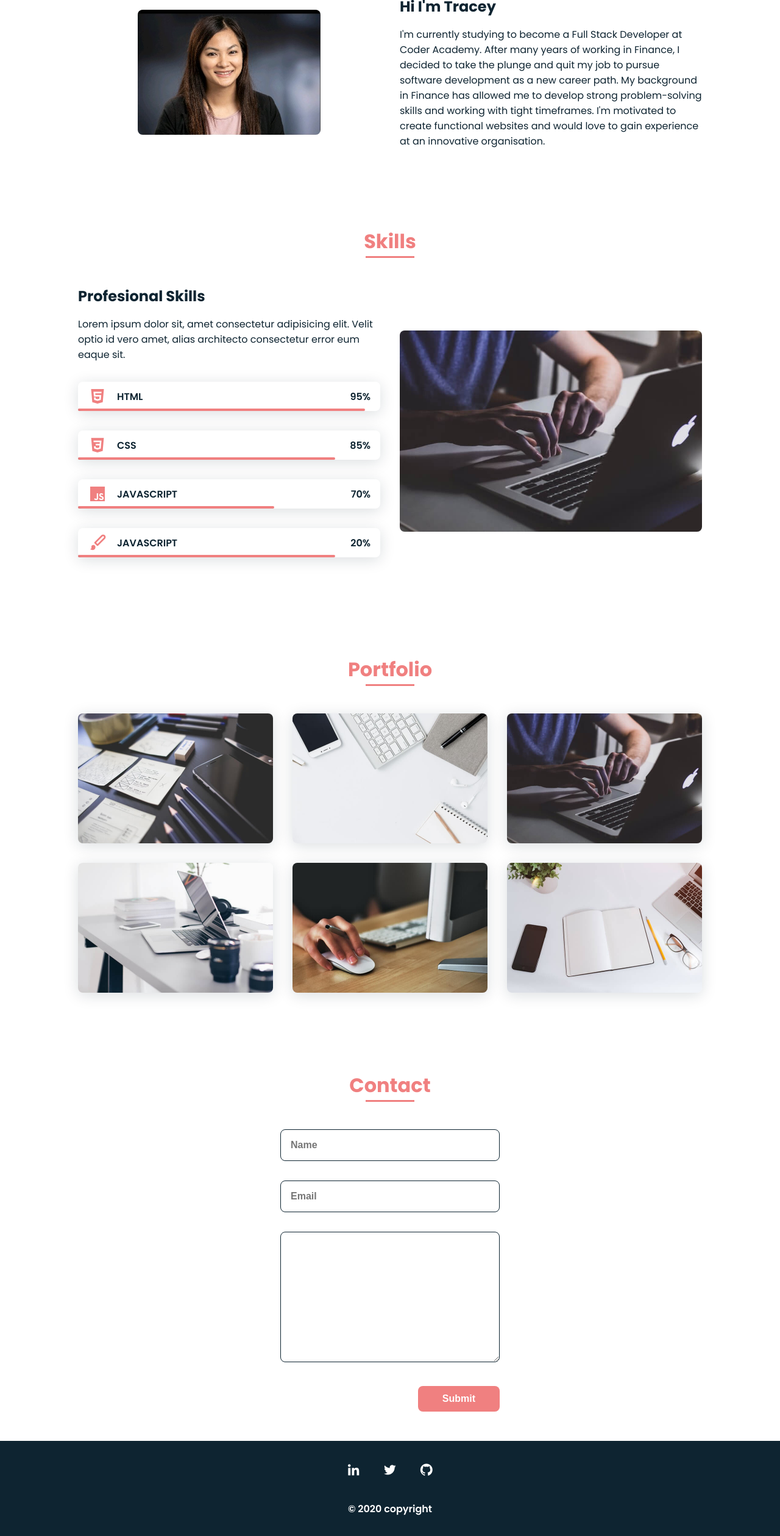
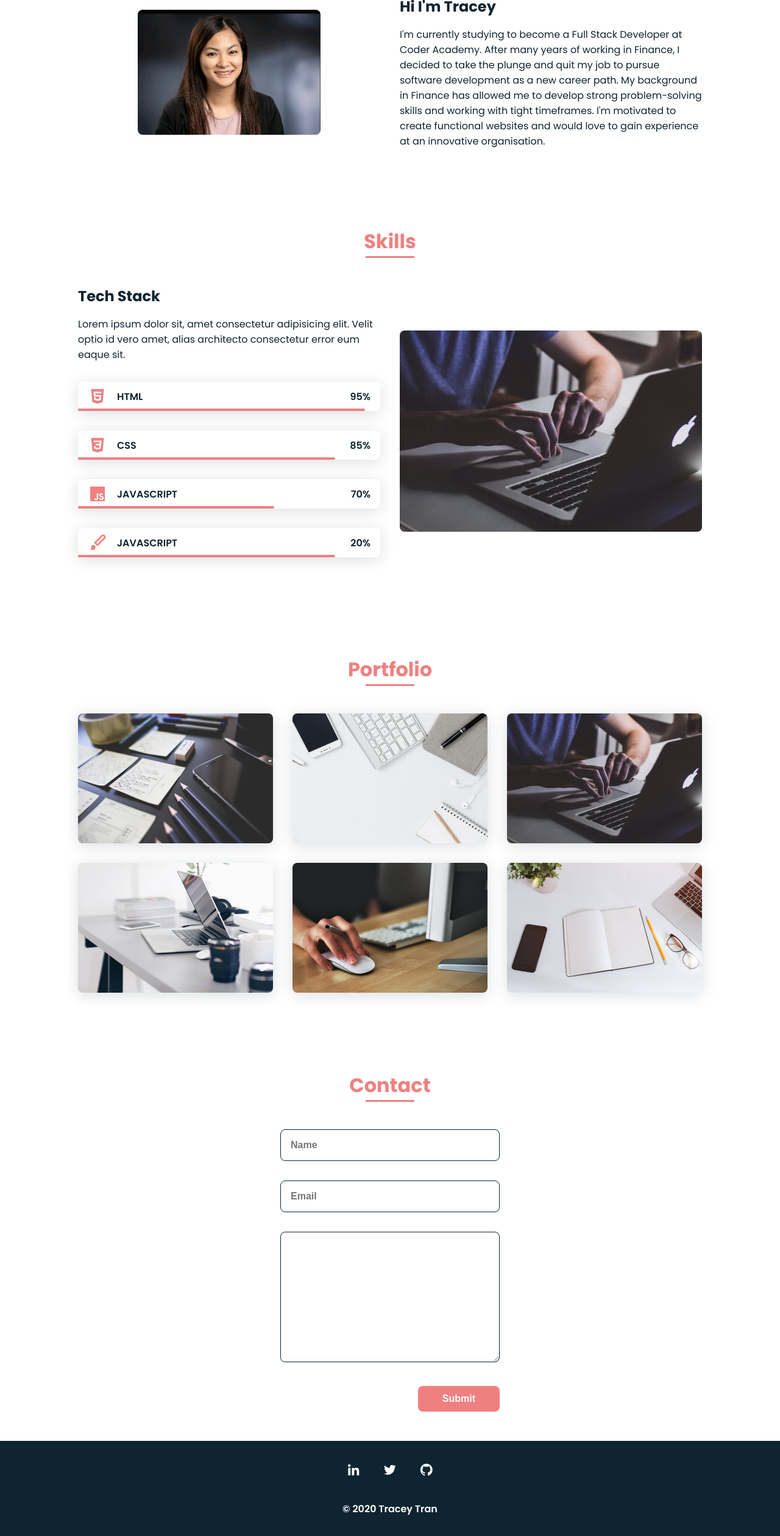
Before and after one commit to Trac3yTran/Portfolio, a plain HTML site: page index.html in a window 1280 px wide. Shown: the part 983-3502 px from the top of the page at 61% size. Drawn offline with nearby package versions, Linux system fonts and the light colour scheme.

Commit message:
tech stack added

```diff
--- a/index.html
+++ b/index.html
@@ -85,7 +85,7 @@
 
             <div class="skills__container bd-grid">
                 <div>
-                    <h2 class="skills__subtitle">Profesional Skills</h2>
+                    <h2 class="skills__subtitle">Tech Stack</h2>
                     <p class="skills__text">Lorem ipsum dolor sit, amet consectetur adipisicing elit. Velit optio id
                         vero amet, alias architecto consectetur error eum eaque sit.</p>
                     <div class="skills__data">
@@ -193,7 +193,7 @@
             <a href="https://twitter.com/Trace3yt" class="footer__icon"><i class='bx bxl-twitter'></i></a>
             <a href="https://github.com/Trac3yTran" class="footer__icon"><i class='bx bxl-github'></i></a>
         </div>
-        <p>&#169; 2020 copyright</p>
+        <p> © 2020 Tracey Tran </p>
     </footer>
 
 
```
Also changed, not shown: 1 other file.
